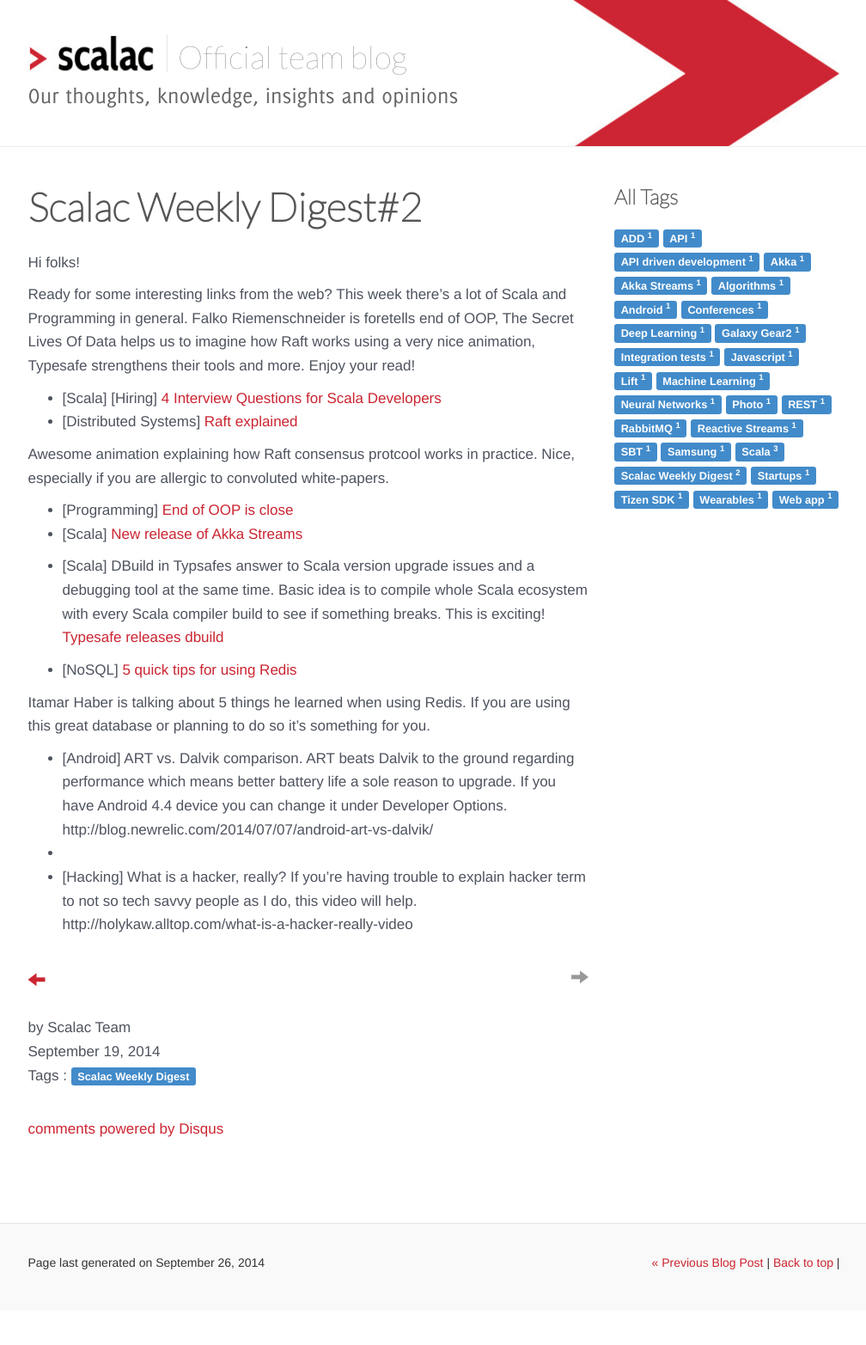
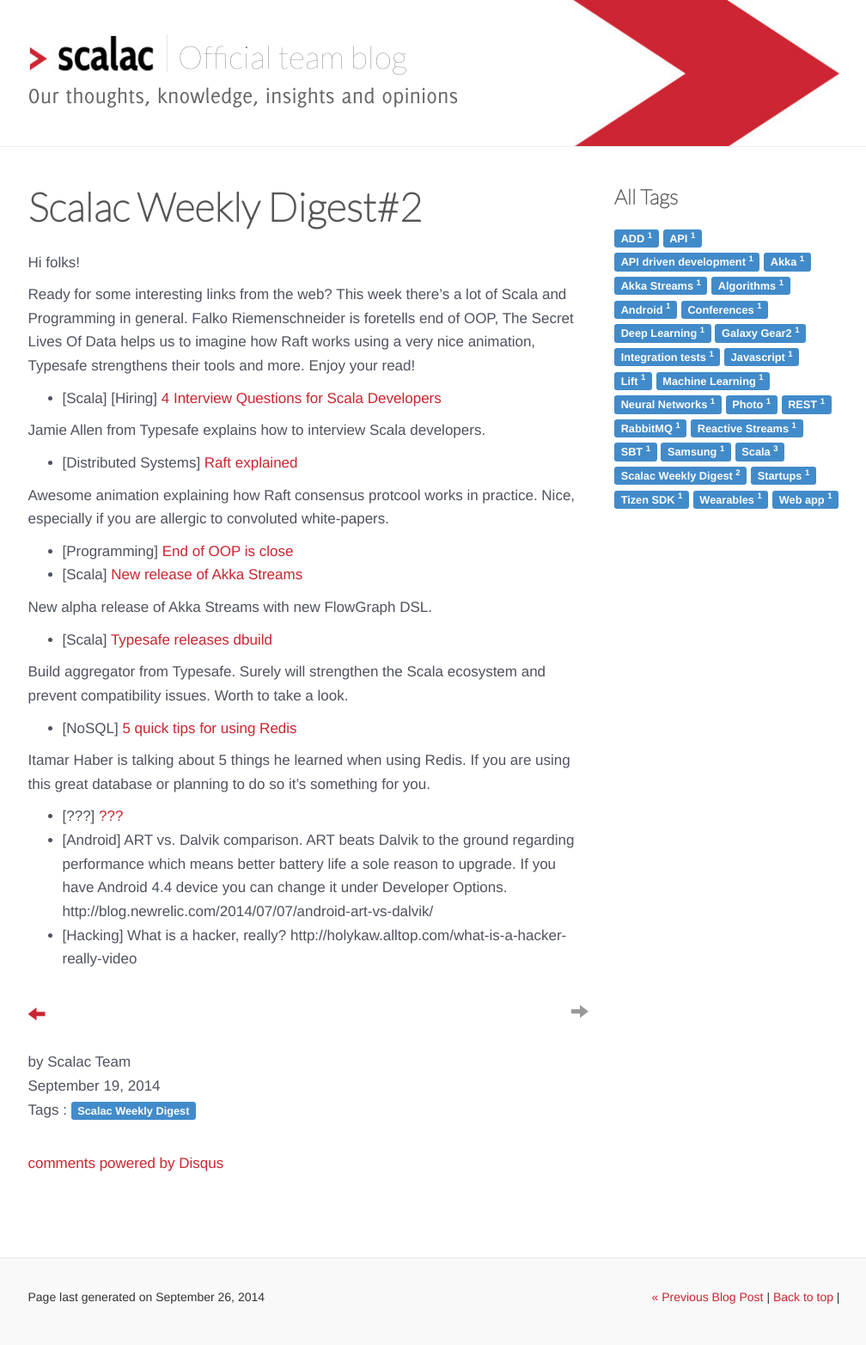
Before and after one commit to serafinmaciej/ScalaConsultants.github.io, a Jekyll site: the page built from _posts/2014-09-19-digest-2.markdown, in a window 1280 px wide. Shown: the whole page at 86% size, without its empty margins (135-1143 px from the left). Built offline with Jekyll 4.4.1, drawn with Linux system fonts in a browser that asks for light colours; comment, search, counter and statistics services are not loaded; before the commit the page ends 1525 px from its top, so only the background shows below that.

Commit message:
Update 2014-09-19-digest-2.markdown

```diff
--- a/_posts/2014-09-19-digest-2.markdown
+++ b/_posts/2014-09-19-digest-2.markdown
@@ -15,6 +15,9 @@
 Ready for some interesting links from the web? This week there's a lot of Scala and Programming in general. Falko Riemenschneider is foretells end of OOP, The Secret Lives Of Data helps us to imagine how Raft works using a very nice animation, Typesafe strengthens their tools and more. Enjoy your read!
 
 * \[Scala\] \[Hiring\] [4 Interview Questions for Scala Developers](http://news.dice.com/2014/09/12/4-interview-questions-scala-developers/)
+
+Jamie Allen from Typesafe explains how to interview Scala developers.
+
 * \[Distributed Systems\] [Raft explained](http://thesecretlivesofdata.com/raft/)
 
 Awesome animation explaining how Raft consensus protcool works in practice. Nice, especially if you are allergic to convoluted white-papers.
@@ -22,15 +25,16 @@
 * \[Programming\] [End of OOP is close](http://www.falkoriemenschneider.de/a__2014-09-17__Programming-without-objects.html)
 * \[Scala\] [New release of Akka Streams](http://akka.io/news/2014/09/12/akka-streams-0.7-released.html)
 
-* \[Scala\] DBuild in Typsafes answer to Scala version upgrade issues and a debugging tool at the same time. Basic idea is to compile whole Scala ecosystem with every Scala compiler build to see if something breaks. This is exciting!
-[Typesafe releases dbuild](https://typesafe.com/blog/announcing-dbuild)
+New alpha release of Akka Streams with new FlowGraph DSL.
 
+* \[Scala\] [Typesafe releases dbuild](https://typesafe.com/blog/announcing-dbuild)
+
+Build aggregator from Typesafe. Surely will strengthen the Scala ecosystem and prevent compatibility issues. Worth to take a look.
 
 * \[NoSQL\] [5 quick tips for using Redis](http://architects.dzone.com/articles/5-key-takeaways-developing)
 
 Itamar Haber is talking about 5 things he learned when using Redis. If you are using this great database or planning to do so it's something for you.
 
-
+* \[???\] [???](http://holykaw.alltop.com/what-is-a-hacker-really-video)
 * \[Android\] ART vs. Dalvik comparison. ART beats Dalvik to the ground regarding performance which means better battery life a sole reason to upgrade. If you have Android 4.4 device you can change it under Developer Options. http://blog.newrelic.com/2014/07/07/android-art-vs-dalvik/
-*
-* \[Hacking\] What is a hacker, really? If you're having trouble to explain hacker term to not so tech savvy people as I do, this video will help. http://holykaw.alltop.com/what-is-a-hacker-really-video
+* \[Hacking\] What is a hacker, really? http://holykaw.alltop.com/what-is-a-hacker-really-video
```
